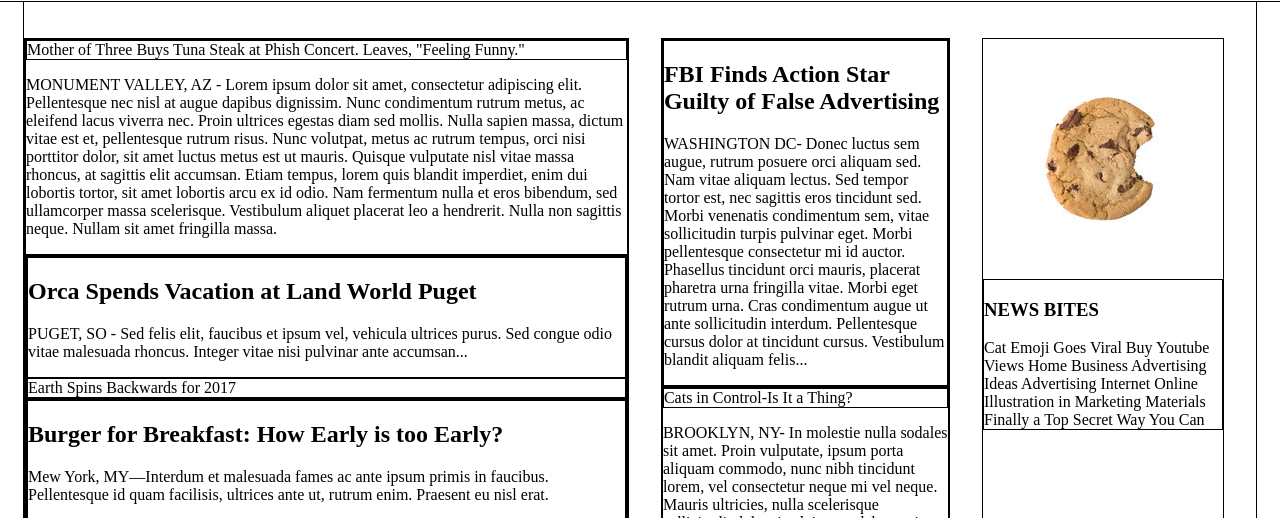
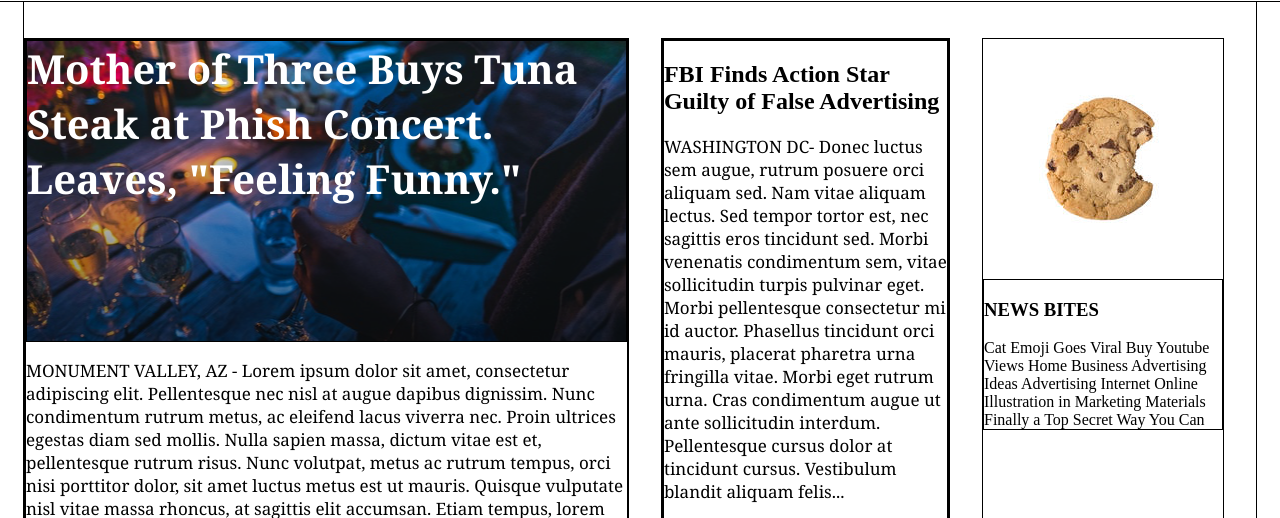
Before and after one commit to ConnieG87/MyTimes, a plain HTML site: page index.html in a window 1280 px wide. Shown: the part 79-597 px from the top of the page. Drawn offline with Linux system fonts and the light colour scheme.

Commit message:
CSS images and text styles, my attempt.

```diff
--- a/resources/css/style.css
+++ b/resources/css/style.css
@@ -75,3 +75,35 @@ a {
 .column.small {
   width: 240px;
 }
+
+.narrative {
+  font-family: Georgia;
+  font-size: 17px;
+  color: black;
+}
+
+.image-content {
+  display: flex;
+  font-family: Georgia;
+  font-weight: bold;
+  font-size: 30px;
+  color: white;
+  height: 300px;
+}
+
+.lead-story .image-content {
+  background-image: url("../images/img-story-main.png");
+  font-size: 40px;
+}
+
+.fall-cancelled {
+  background-image: url("../images/img-story-2.png");
+}
+
+.pop-culture {
+  background-image: url("../images/img-story-3.png");
+}
+
+.cat-ceo {
+  background-image: url("../images/img-story-1.png");
+}
```
